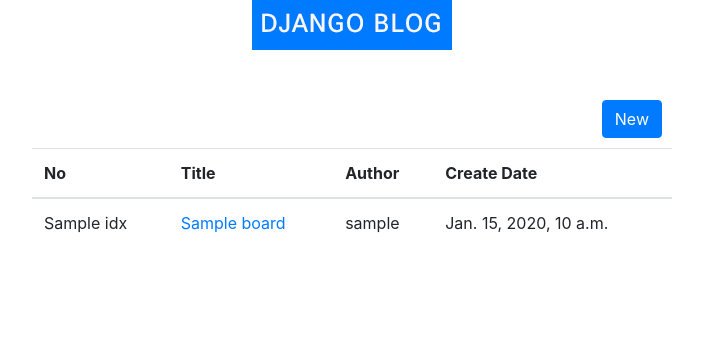
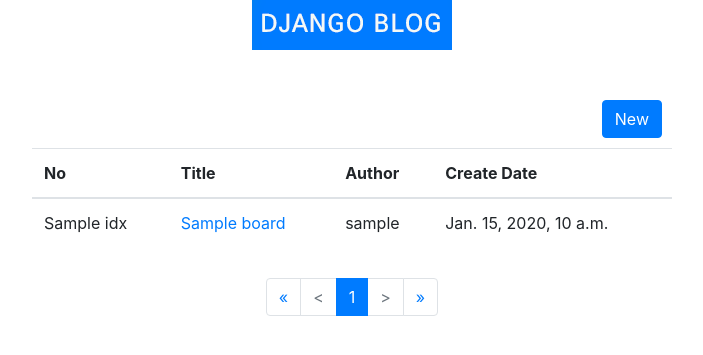
Before and after one commit to rakjido/Django-Blog, a Django app: template blog/board/templates/board/list.html in a window 1280 px wide. Shown: the top 355 px of the page, without its empty margins (288-991 px from the left). Run offline with Django 3.2, Linux system fonts and the light colour scheme; the template is opened without the code that fills it: most values are stand-ins (such as "Sample title", 1, 10 or a date in 2020).

Commit message:
03. pagination

```diff
--- a/blog/board/templates/board/list.html
+++ b/blog/board/templates/board/list.html
@@ -26,4 +26,64 @@
     </table>
 
 
+    <div class="div-pagination">
+
+        <nav aria-label="Page navigation example">
+          <ul class="pagination justify-content-center">
+            <li class="page-item">
+              <a class="page-link" href="?page={{ 1 }}" aria-label="Previous">
+                <span aria-hidden="true">&laquo;</span>
+                <span class="sr-only">Previous</span>
+              </a>
+            </li>
+
+          {% if board_list.has_previous %}
+            <li class="page-item">
+              <a class="page-link" href="?page={{ board_list.previous_page_number }}" aria-label="Previous">
+                <span aria-hidden="true">&#60;</span>
+                <span class="sr-only">Previous</span>
+              </a>
+            </li>
+          {% else %}
+            <li class="page-item disabled">
+              <a class="page-link" href="#" aria-label="Previous">
+                <span aria-hidden="true">&#60;</span>
+                <span class="sr-only">Previous</span>
+              </a>
+            </li>
+          {% endif %}
+          {% for i in page_range %}
+              {% if board_list.number == i %}
+                  <li class="page-item active"><a class="page-link" href="#">{{ i }}<span class="sr-only">(current)</span></a></li>
+              {% else %}
+                  <li class="page-item"><a class="page-link" href="?page={{ i }}">{{ i }}</a></li>
+              {% endif %}
+          {% endfor %}
+          {% if board_list.has_next %}
+              <li class="page-item">
+              <a class="page-link" href="?page={{ board_list.next_page_number }}" aria-label="Next">
+                <span aria-hidden="true">	&#62;</span>
+                <span class="sr-only">Next</span>
+              </a>
+            </li>
+          {% else %}
+              <li class="page-item disabled">
+              <a class="page-link" href="#" aria-label="Next">
+                <span aria-hidden="true">	&#62;</span>
+                <span class="sr-only">Next</span>
+              </a>
+            </li>
+          {% endif %}
+            <li class="page-item">
+              <a class="page-link" href="?page={{ board_list.paginator.num_pages }}" aria-label="Next">
+                <span aria-hidden="true">&raquo;</span>
+                <span class="sr-only">Next</span>
+              </a>
+            </li>
+
+          </ul>
+        </nav>
+    </div>
+
+
 {% endblock %}
```
Also changed, not shown: blog/board/views.py (+20 -1 lines).
